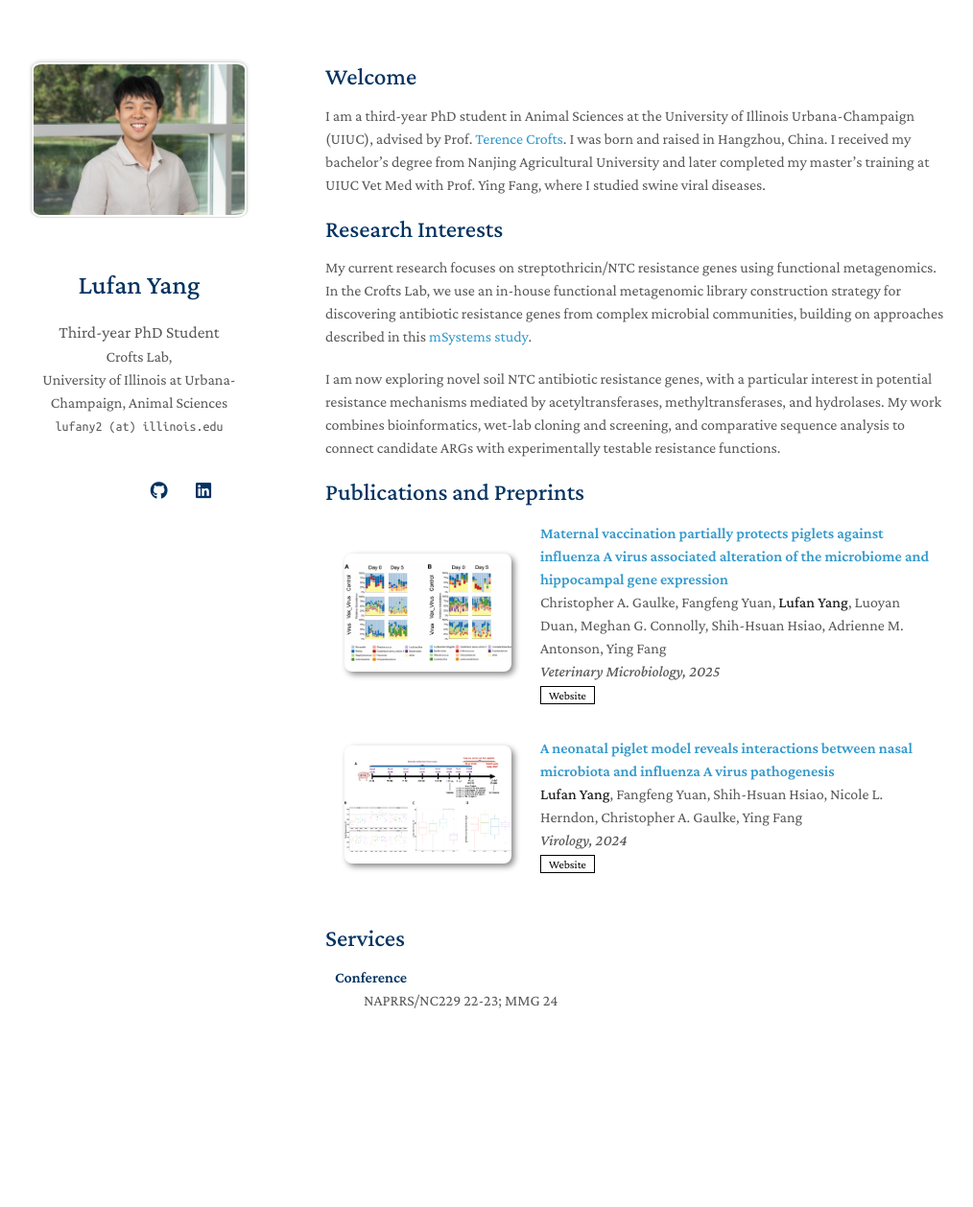
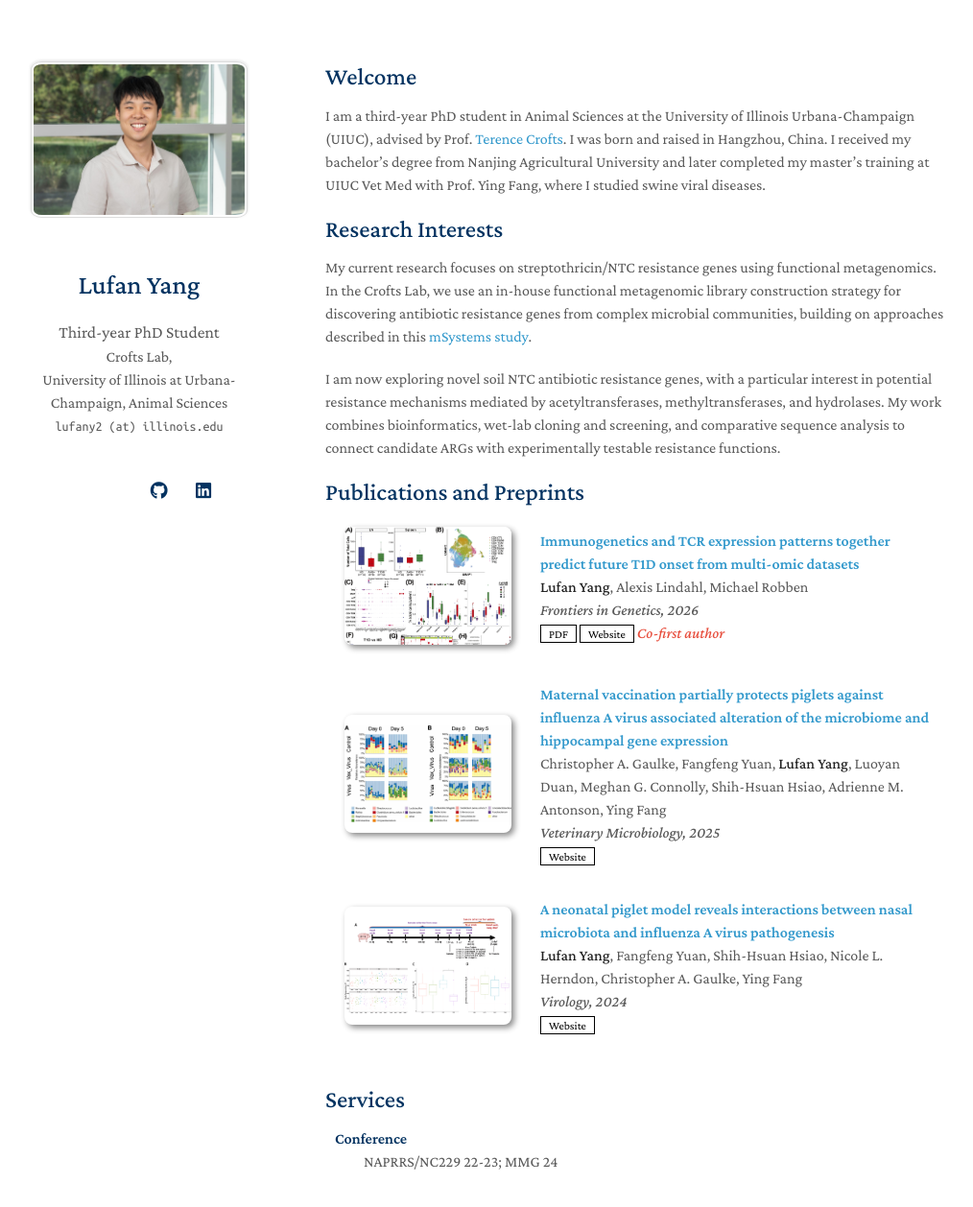
Before and after one commit to YangLufan1998/YangLufan1998.github.io, a Jekyll site: the page built from index.md, in a window 1280 px wide and 1302 px high. Shown: the top 1258 px of the window at 96% size, without its empty margins (131-1145 px from the left). Built offline with Jekyll 4.4.1, drawn with Linux system fonts in a browser that asks for light colours; nearby versions of some CDN libraries; a style sheet for code colours, icons or effects is not loaded; our own code applies the rules of GitHub Pages for plain Markdown files.

Commit message:
Add 2026 Frontiers publication

```diff
--- a/_data/publications.yml
+++ b/_data/publications.yml
@@ -1,4 +1,14 @@
 main:
+
+  - title: "Immunogenetics and TCR expression patterns together predict future T1D onset from multi-omic datasets"
+    authors: <strong>Lufan Yang</strong>, Alexis Lindahl, Michael Robben
+    journal: Frontiers in Genetics, 2026
+    website: https://www.frontiersin.org/journals/genetics/articles/10.3389/fgene.2026.1833788/full
+    pdf: https://www.frontiersin.org/journals/genetics/articles/10.3389/fgene.2026.1833788/pdf
+    image: ./assets/img/t1d_tcr_figure5.webp
+    image_fit: cover
+    image_position: top
+    notes: Co-first author
 
   - title: "Maternal vaccination partially protects piglets against influenza A virus associated alteration of the microbiome and hippocampal gene expression"
     authors: Christopher A. Gaulke, Fangfeng Yuan, <strong>Lufan Yang</strong>, Luoyan Duan, Meghan G. Connolly, Shih-Hsuan Hsiao, Adrienne M. Antonson, Ying Fang
--- a/_includes/publications.md
+++ b/_includes/publications.md
@@ -9,7 +9,7 @@
 <div class="pub-row">
   <div class="col-sm-3 abbr" style="position: relative;padding-right: 15px;padding-left: 15px;">
     {% if link.image %}
-    <img src="{{ link.image }}" class="teaser img-fluid z-depth-1" style="max-width: 100%; max-height: 100%; object-fit: contain;">
+    <img src="{{ link.image }}" class="teaser img-fluid z-depth-1" style="max-width: 100%; max-height: 100%; object-fit: {{ link.image_fit | default: 'contain' }};{% if link.image_position %} object-position: {{ link.image_position }};{% endif %}">
     {% endif %}
     {% if link.conference_short %}
     <abbr class="badge">{{ link.conference_short }}</abbr>
```
Also changed, not shown: assets/img/t1d_tcr_figure5.webp (added).
